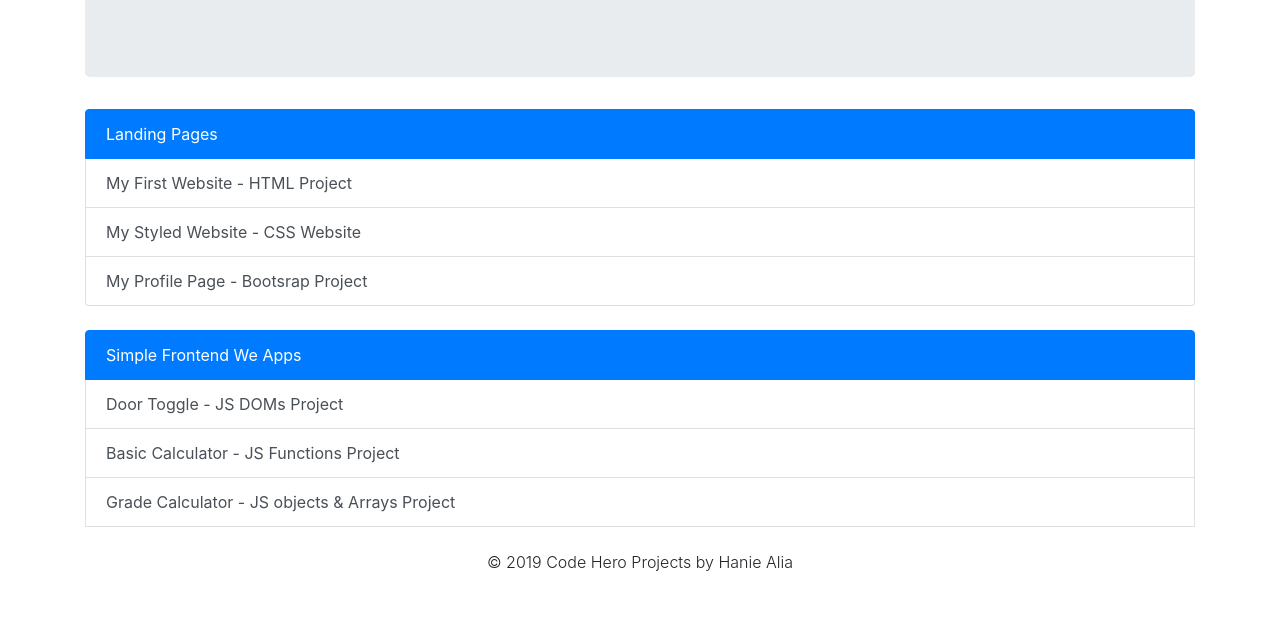
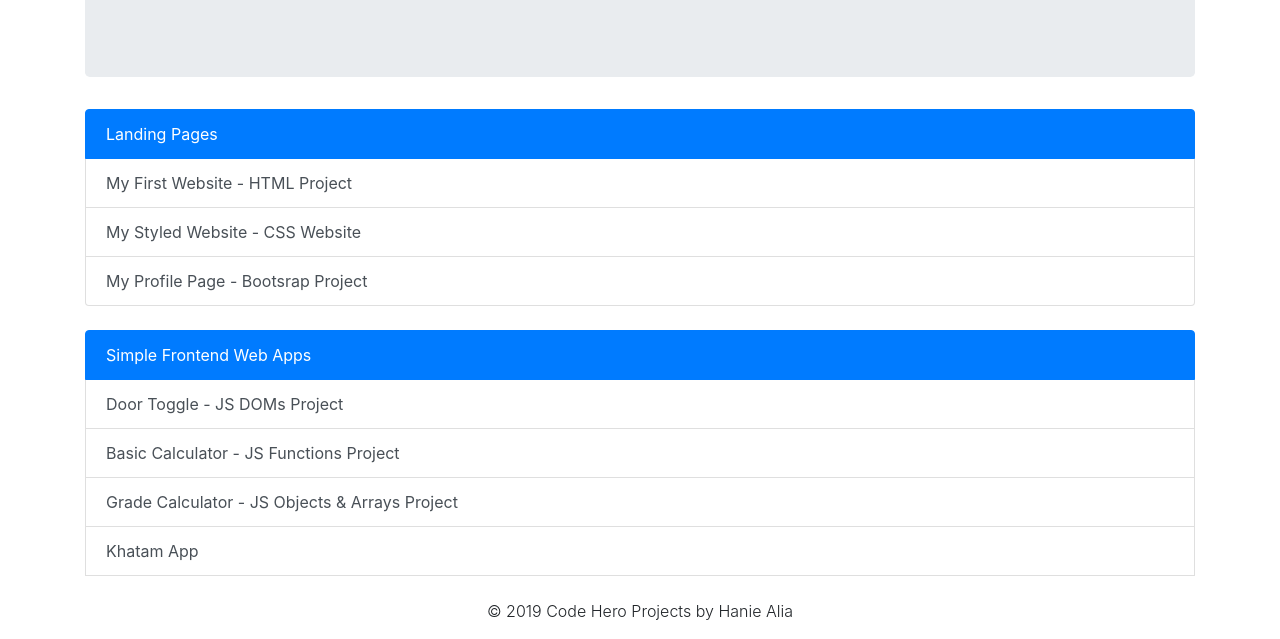
Before and after one commit to haniejuraimi/projects-list, a plain HTML site: page index.html in a window 1280 px wide. Shown: the part 172-811 px from the top of the page. Drawn offline with nearby package versions, Linux system fonts and the light colour scheme.

Commit message:
Add Khatam Calculator
I just added the Khatam Calculator to my list after completing it

```diff
--- a/index.html
+++ b/index.html
@@ -27,11 +27,12 @@
                 <br>
                 <div class="list-group">
                         <a href="#" class="list-group-item list-group-item-action active">
-                         Simple Frontend We Apps
+                         Simple Frontend Web Apps
                         </a>
                         <a href="https://haniejuraimi.github.io/door-toggle/" class="list-group-item list-group-item-action" target="_blank">Door Toggle - JS DOMs Project</a>
                         <a href="https://haniejuraimi.github.io/calculator/" class="list-group-item list-group-item-action" target="_blank">Basic Calculator - JS Functions Project</a>
-                        <a href="https://haniejuraimi.github.io/grade-calculator/" class="list-group-item list-group-item-action" target="_blank">Grade Calculator - JS objects & Arrays Project</a>
+                        <a href="https://haniejuraimi.github.io/grade-calculator/" class="list-group-item list-group-item-action" target="_blank">Grade Calculator - JS Objects & Arrays Project</a>
+                        <a href="https://haniejuraimi.github.io/khatam-calculator/" class="list-group-item list-group-item-action" target="_blank">Khatam App</a>
                         <br>
                         <p class="text-center font-weight-light"> © 2019 Code Hero Projects by Hanie Alia</p>
                       </div>
```
